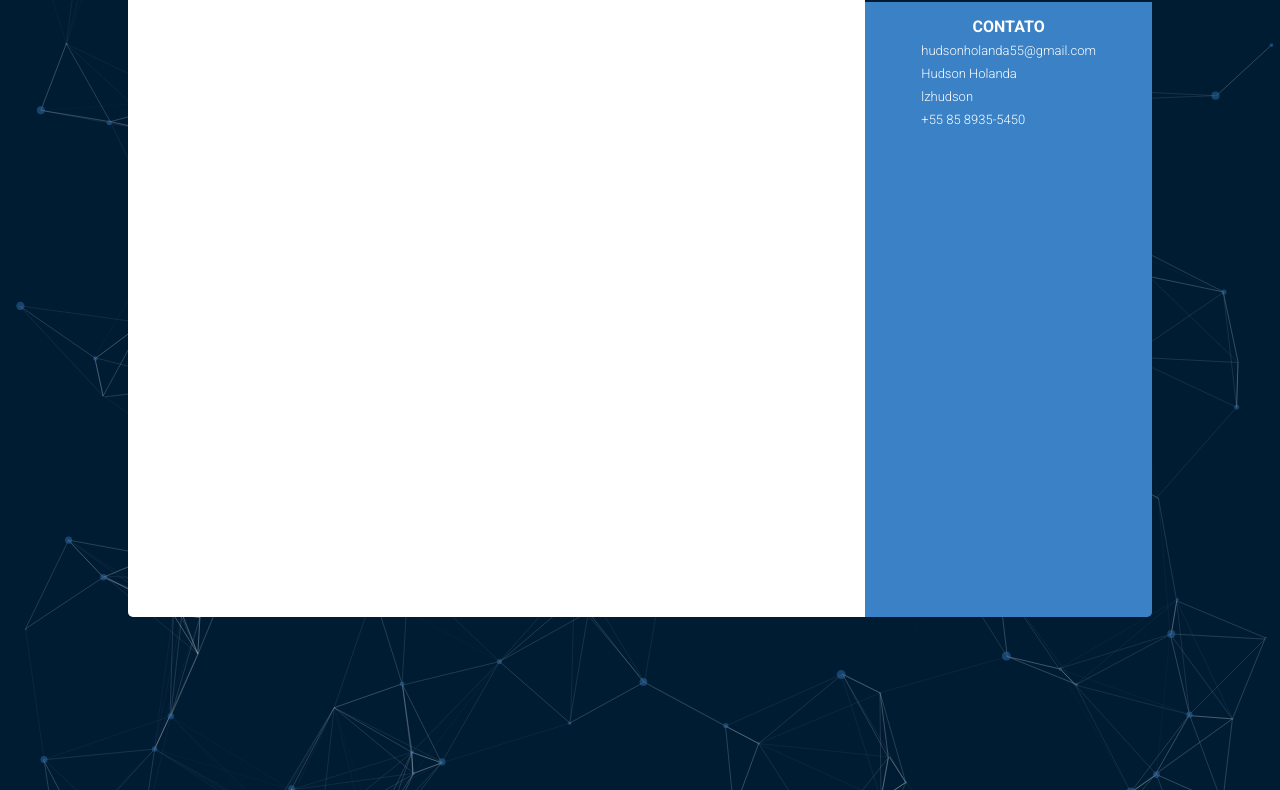
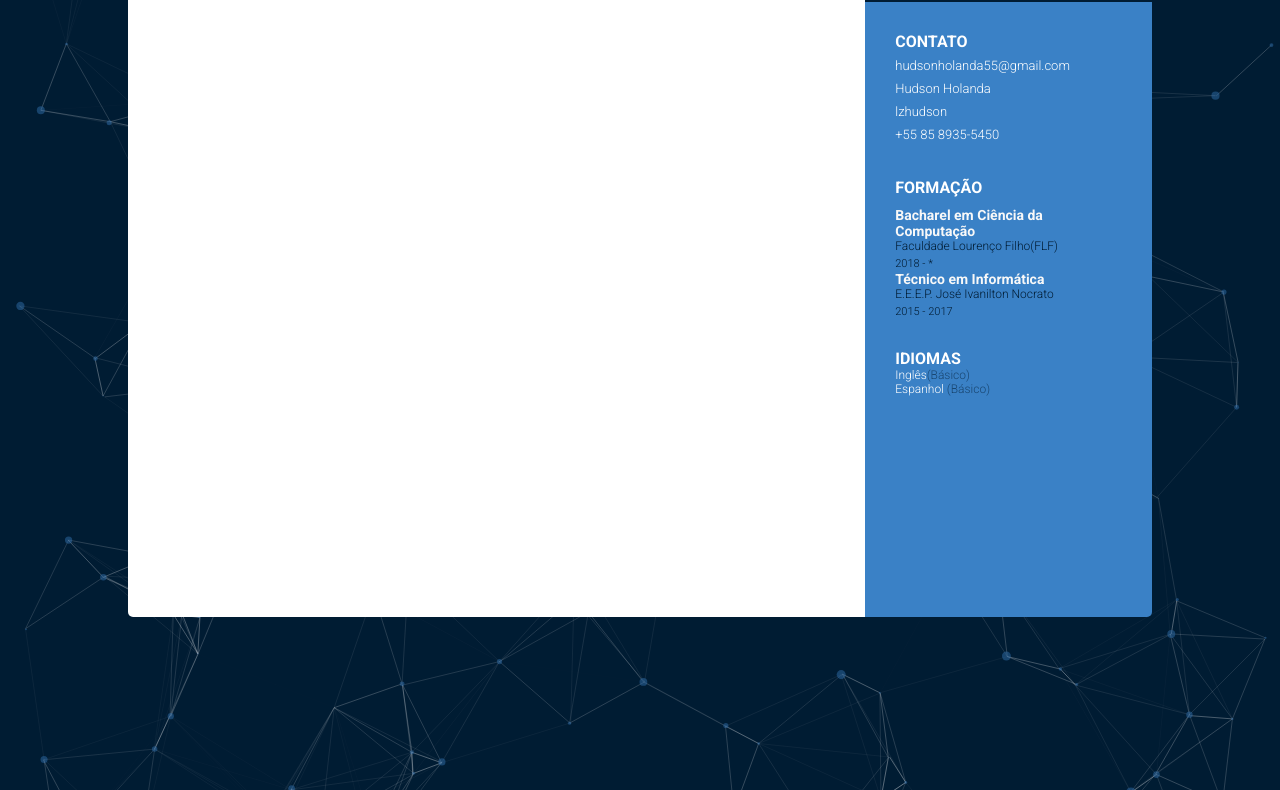
Before and after one commit to lzhudson/portfolio2, a plain HTML site: page index.html in a window 1280 px wide. Shown: the part 273-1063 px from the top of the page. Drawn offline with Linux system fonts and the light colour scheme.

Commit message:
Finalizando Conteúdo da barra de perfil

```diff
--- a/css/style.css
+++ b/css/style.css
@@ -38,7 +38,7 @@ body{
 	border-top-right-radius: 5px;
 	border-bottom-right-radius: 5px;
 	display: flex;
-	align-items: center;
+
 	flex-direction: column;
 }
 .perfil{
@@ -47,9 +47,9 @@ body{
 	background-color: #001C33;
 	border-top-right-radius: 5px;
 	display: flex;
-	justify-content: center;
+	align-items: center;
 	flex-direction: column;
-	align-items: center;
+
 }
 .perfil .foto{
 	width: 120px;
@@ -72,13 +72,16 @@ body{
 	font-family: "Roboto", sans-serif;
 	font-weight: 300;
 }
+.box{
+	padding: 30px 30px 0px 30px
+}
 .title-navigation{
 	color: #fff;
 	text-transform: uppercase;
 	font-family: "Roboto", sans-serif;
 	font-weight: 700;
 	font-size: 16px;
-	margin-top: 15px;
+
 }
 nav ul{
 	list-style-type: none;
@@ -95,3 +98,43 @@ nav ul li a{
 	font-size: 13px;
 
 }
+
+.lateral .box-formations .title-formation{
+	font-size: 14px;
+	font-weight: 700;
+	font-family: "Roboto", sans-serif;
+	color: #f8f8f8;
+	text-align: left;
+
+}
+.lateral  .box-formations .instituition{
+	font-family: "Roboto", sans-serif;
+	font-weight: 300;
+	color: #001C33;
+	font-size: 12px;
+
+}
+.lateral .box-formations .title-formation:nth-child(2){
+	margin-top: 10px;
+}
+.lateral .box-formations .title-formation:last-child{
+	margin-top: 10px;
+}
+.lateral .box-formations span{
+	font-family: "Roboto", sans-serif;
+	font-weight: 300;
+	color: #001C33;
+	font-size:11px;
+}
+.lateral .box-languages p{
+	font-family: "Roboto", sans-serif;
+	font-weight: 300;
+	font-size: 12px;
+	color: #fff;
+}
+.lateral .box-languages span{
+	font-family: "Roboto", sans-serif;
+	font-size: 12px;
+	font-weight: 300;
+	color: #194670;
+}
--- a/index.html
+++ b/index.html
@@ -19,6 +19,8 @@
 						<h1 id="name-photo">Hudson Holanda</h1>
 						<p>Desenvolvedor Web</p>
 					</div>
+
+					<div class="box-contact box ">
 						<h2 class="title-navigation">Contato</h2>
 						<nav>
 							<ul>
@@ -29,6 +31,23 @@
 							</ul>
 						</nav>
 					</div>
+
+					<div class="box-formations box ">
+						<h2 class="title-navigation">Formação</h2>
+						<h3 class="title-formation">Bacharel em Ciência da Computação</h3>
+						<p class="instituition">Faculdade Lourenço Filho(FLF)</p>
+						<span>2018 - *</span>
+						<h3 class="title-formation">Técnico em Informática</h3>
+						<p class="instituition">E.E.E.P. José Ivanilton Nocrato</p>
+						<span>2015 - 2017</span>
+					</div>
+
+					<div class="box-languages box ">
+						<h2 class="title-navigation">Idiomas</h2>
+						<p>Inglês<span>(Básico)</span></p>
+						<p>Espanhol <span>(Básico)</span></p>
+					</div>
+				</div>
 			</div>
 		</div>
 	</main>
```
Lines whose indentation alone changed are shown as unchanged.
